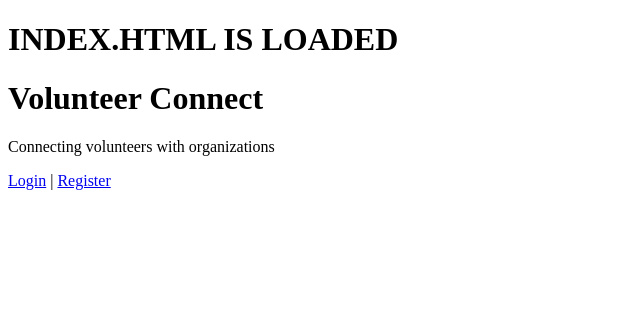
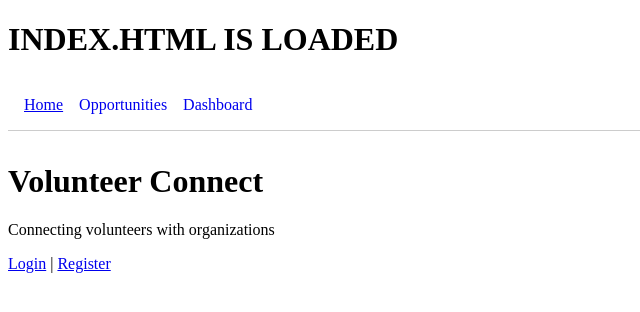
Before and after one commit to Httpednah/volunteer-connect-frontend, a React (Vite) app in the folder volunteer-connect-frontend/: page / in a window 1280 px wide. Shown: the top 312 px of the page, without its empty margins (0-640 px from the left). Built offline with nearby package versions, Linux system fonts and the light colour scheme.

Commit message:
changes to app.jsx

```diff
--- a/volunteer-connect-frontend/src/App.jsx
+++ b/volunteer-connect-frontend/src/App.jsx
@@ -1,3 +1,4 @@
+// src/App.jsx
 import { BrowserRouter, Routes, Route } from "react-router-dom";
 import Home from "./pages/Home";
 import Login from "./pages/Login";
@@ -7,10 +8,10 @@ import Organization from "./pages/Organization";
 import VolunteerDashboard from "./pages/VolunteerDashboard";
 import Nav from "./components/Nav";
 
-
 export default function App() {
   return (
     <BrowserRouter>
+      <Nav />
       <Routes>
         <Route path="/" element={<Home />} />
         <Route path="/login" element={<Login />} />
```
